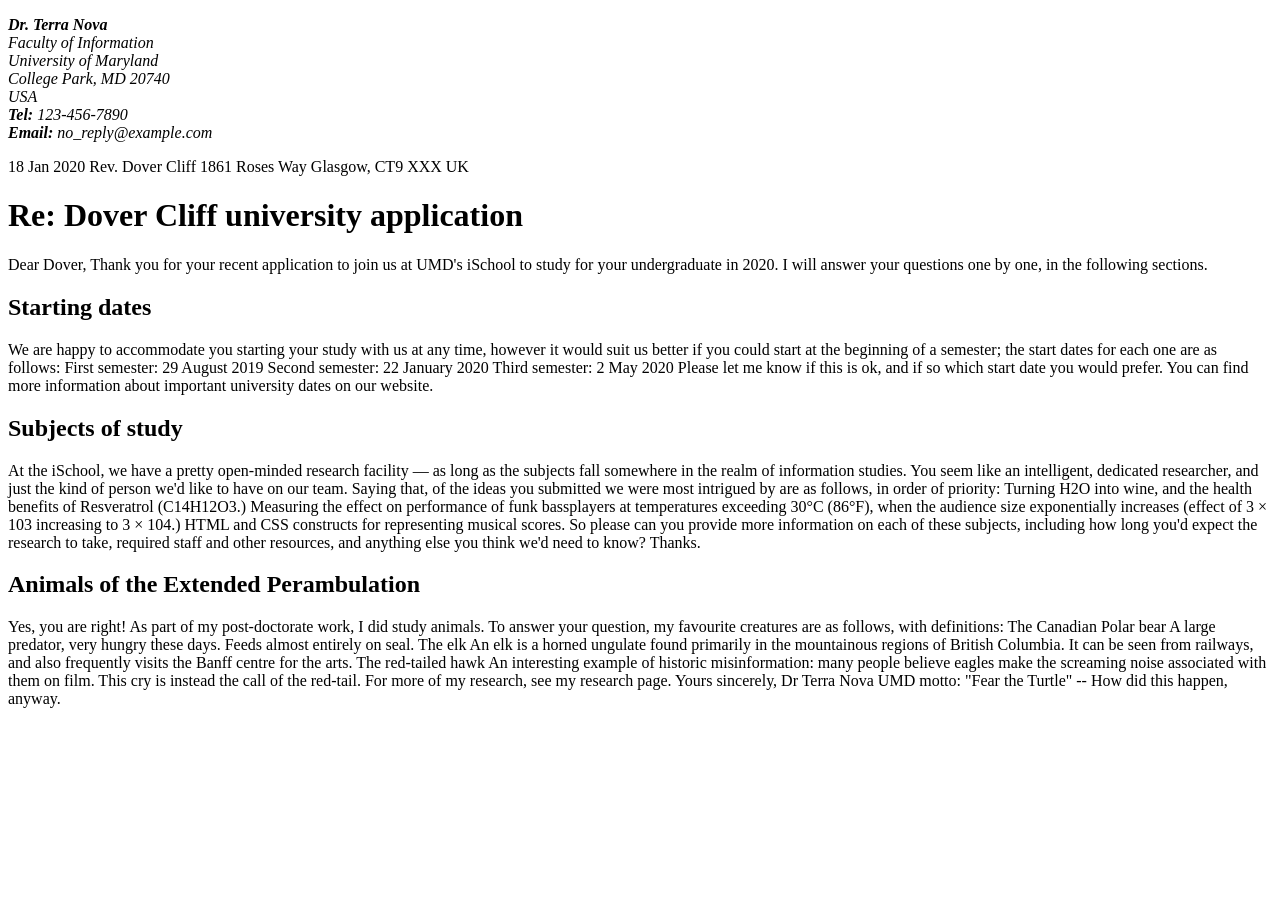
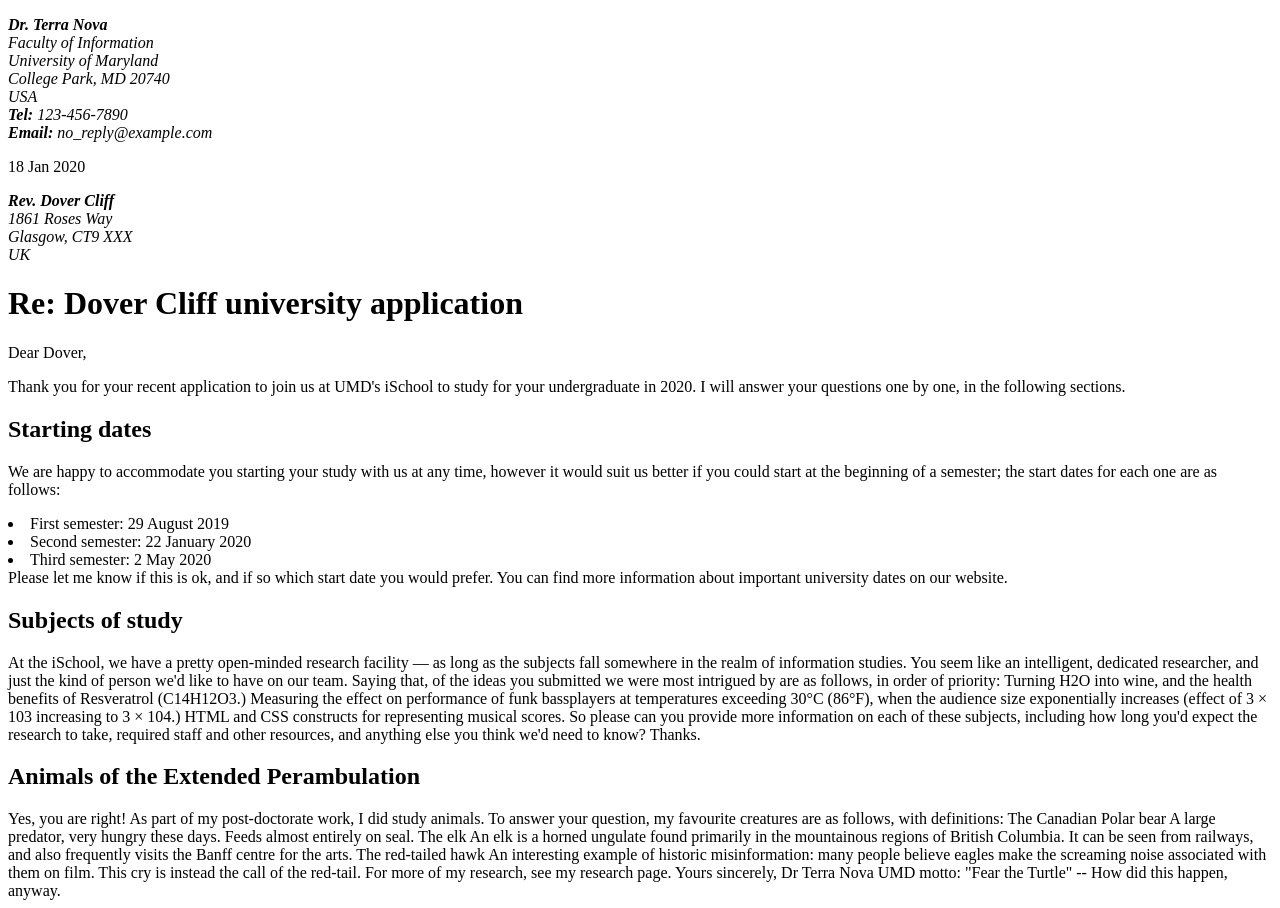
Before and after one commit to conumaju/conumaju.github.io, a plain HTML site: page lab_2/letter_text.html in a window 1280 px wide. Before the commit the page ends 800 px from the top, so only its background shows below. Drawn offline with Linux system fonts and the light colour scheme.

Commit message:
Update letter_text.html

```diff
--- a/lab_2/letter_text.html
+++ b/lab_2/letter_text.html
@@ -19,27 +19,38 @@
             </p>
         </address>
 
-        18 Jan 2020
+        <p>
+            <time datetime="2020-01-18">18 Jan 2020</time>
+        </p>
 
-        Rev. Dover Cliff
-        1861 Roses Way
-        Glasgow, CT9 XXX
-        UK
+        <address>
+            <p>
+                <strong>Rev. Dover Cliff</strong><br>
+                1861 Roses Way<br>
+                Glasgow, CT9 XXX<br>
+                UK
+            </p>
+        </address>
 
 
         <h1>Re: Dover Cliff university application</h1>
 
-        Dear Dover,
+        <p>Dear Dover,</p>
 
-        Thank you for your recent application to join us at UMD's iSchool to study for your undergraduate in 2020. I will answer your questions one by one, in the following sections.
+        <p>
+            Thank you for your recent application to join us at UMD's iSchool to study for your undergraduate in 2020. I will answer your questions one by one, in the following sections.
+        </p>
 
         <h2>Starting dates</h2>
 
-        We are happy to accommodate you starting your study with us at any time, however it would suit us better if you could start at the beginning of a semester; the start dates for each one are as follows:
-
-        First semester: 29 August 2019
-        Second semester: 22 January 2020
-        Third semester: 2 May 2020
+        <p>
+            We are happy to accommodate you starting your study with us at any time, however it would suit us better if you could start at the beginning of a semester; the start dates for each one are as follows:
+        </p>
+        <u1>
+            <li>First semester: 29 August 2019</li>
+            <li>Second semester: 22 January 2020</li>
+            <li>Third semester: 2 May 2020</li>
+        </u1>
 
         Please let me know if this is ok, and if so which start date you would prefer.
 
```
